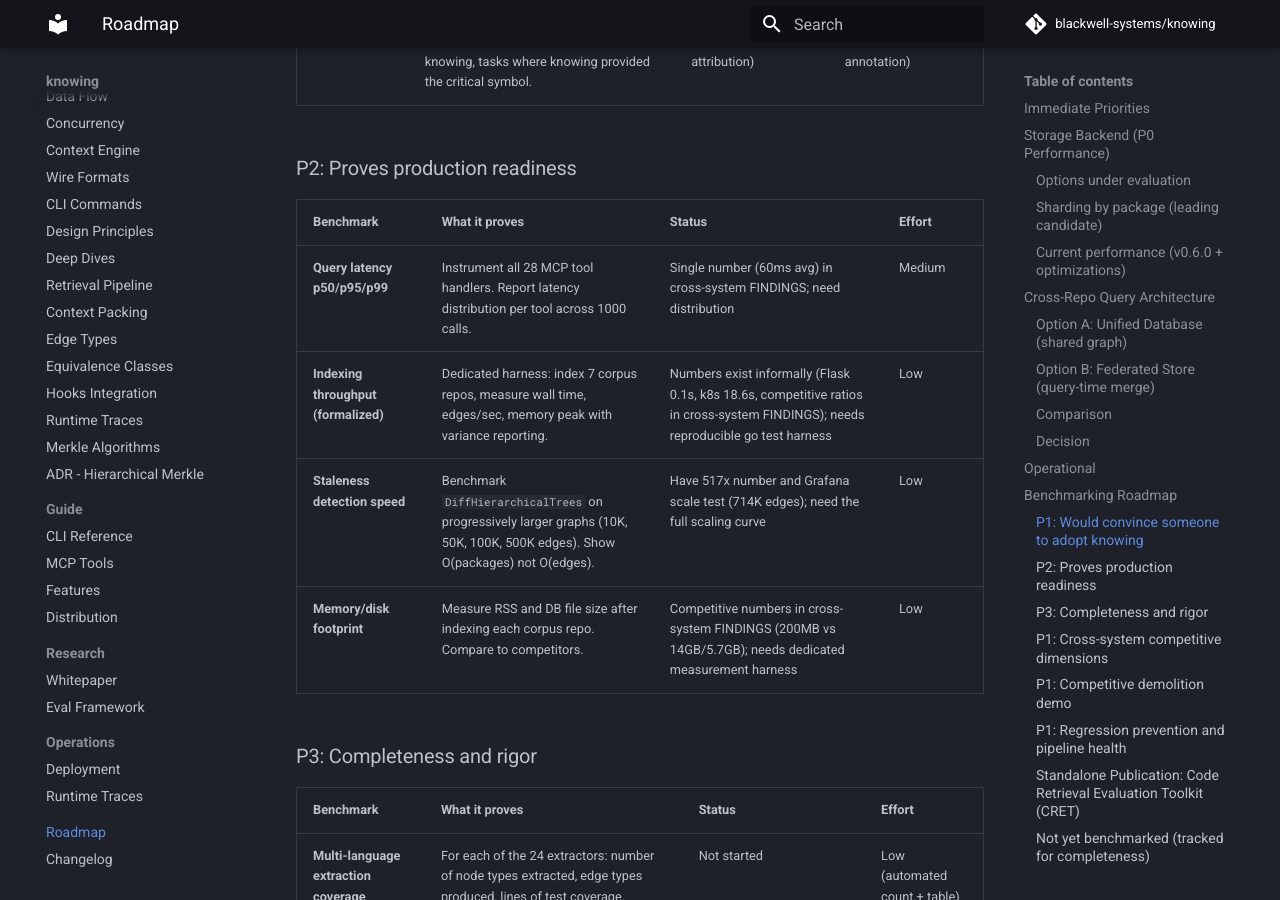
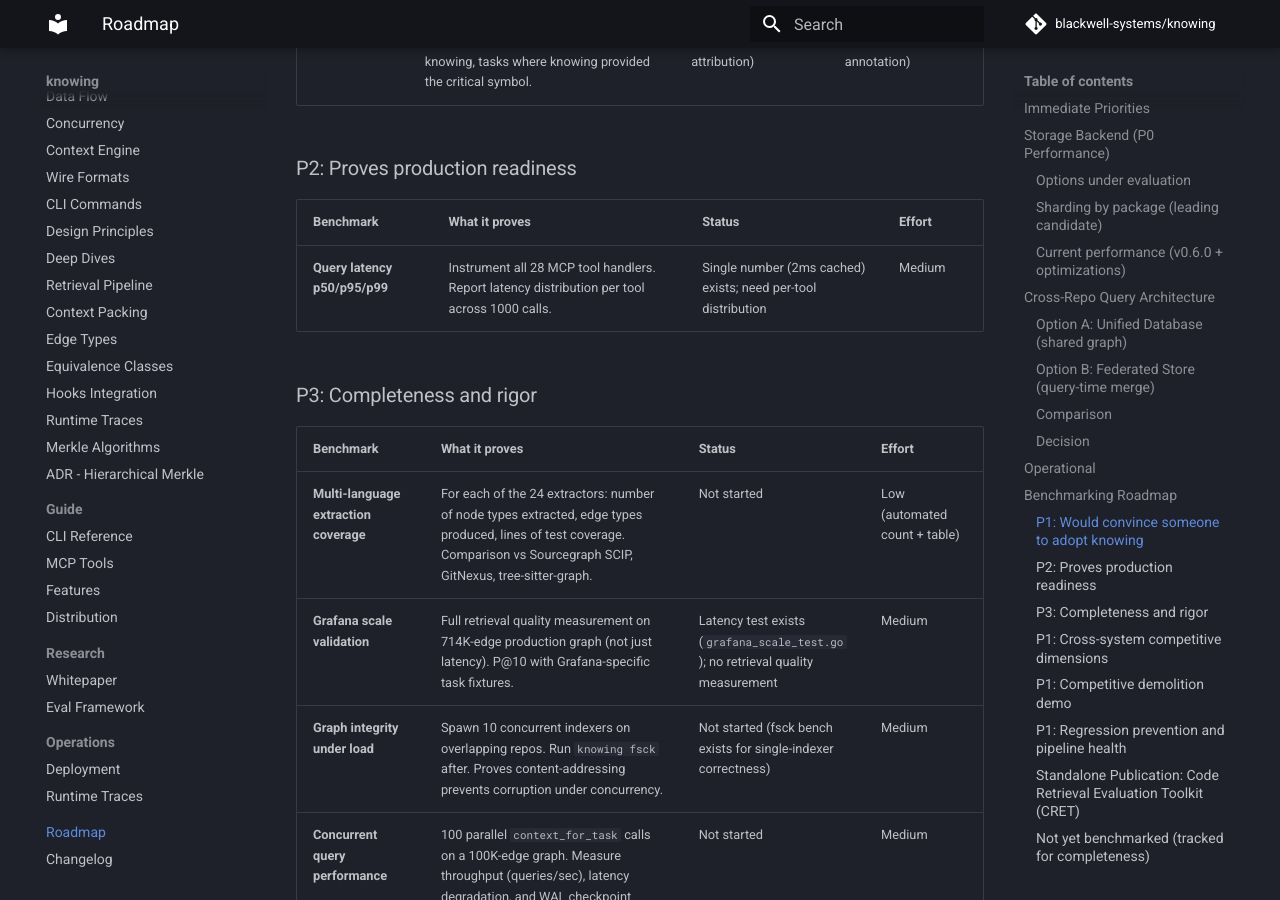
Before and after one commit to blackwell-systems/knowing, an MkDocs documentation site: the page built from docs/roadmap.md, in a window 1280 px wide and 900 px high, scrolled down 5620 px. Built offline with MkDocs 1.6.1 and Material for MkDocs 9.7.7, drawn with Linux system fonts in a browser that asks for light colours; comment, search, counter and statistics services are not loaded.

Commit message:
docs: prune P2 benchmarks (indexing/staleness/footprint already measured informally)

```diff
--- a/docs/roadmap.md
+++ b/docs/roadmap.md
@@ -161,10 +161,7 @@ Current status: per-repo isolation (no cross-repo queries). First real user who
 
 | Benchmark | What it proves | Status | Effort |
 |-----------|---------------|--------|--------|
-| **Query latency p50/p95/p99** | Instrument all 28 MCP tool handlers. Report latency distribution per tool across 1000 calls. | Single number (60ms avg) in cross-system FINDINGS; need distribution | Medium |
-| **Indexing throughput (formalized)** | Dedicated harness: index 7 corpus repos, measure wall time, edges/sec, memory peak with variance reporting. | Numbers exist informally (Flask 0.1s, k8s 18.6s, competitive ratios in cross-system FINDINGS); needs reproducible go test harness | Low |
-| **Staleness detection speed** | Benchmark `DiffHierarchicalTrees` on progressively larger graphs (10K, 50K, 100K, 500K edges). Show O(packages) not O(edges). | Have 517x number and Grafana scale test (714K edges); need the full scaling curve | Low |
-| **Memory/disk footprint** | Measure RSS and DB file size after indexing each corpus repo. Compare to competitors. | Competitive numbers in cross-system FINDINGS (200MB vs 14GB/5.7GB); needs dedicated measurement harness | Low |
+| **Query latency p50/p95/p99** | Instrument all 28 MCP tool handlers. Report latency distribution per tool across 1000 calls. | Single number (2ms cached) exists; need per-tool distribution | Medium |
 
 ### P3: Completeness and rigor
 
```
